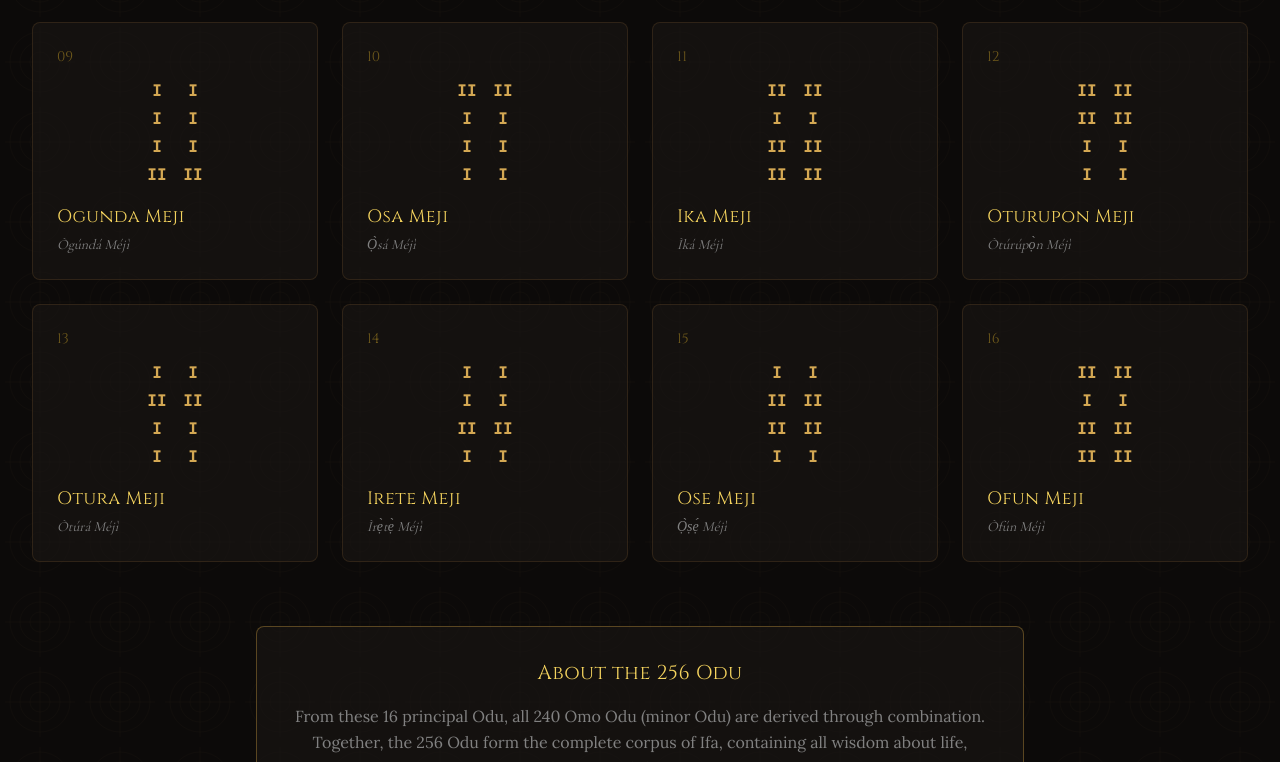
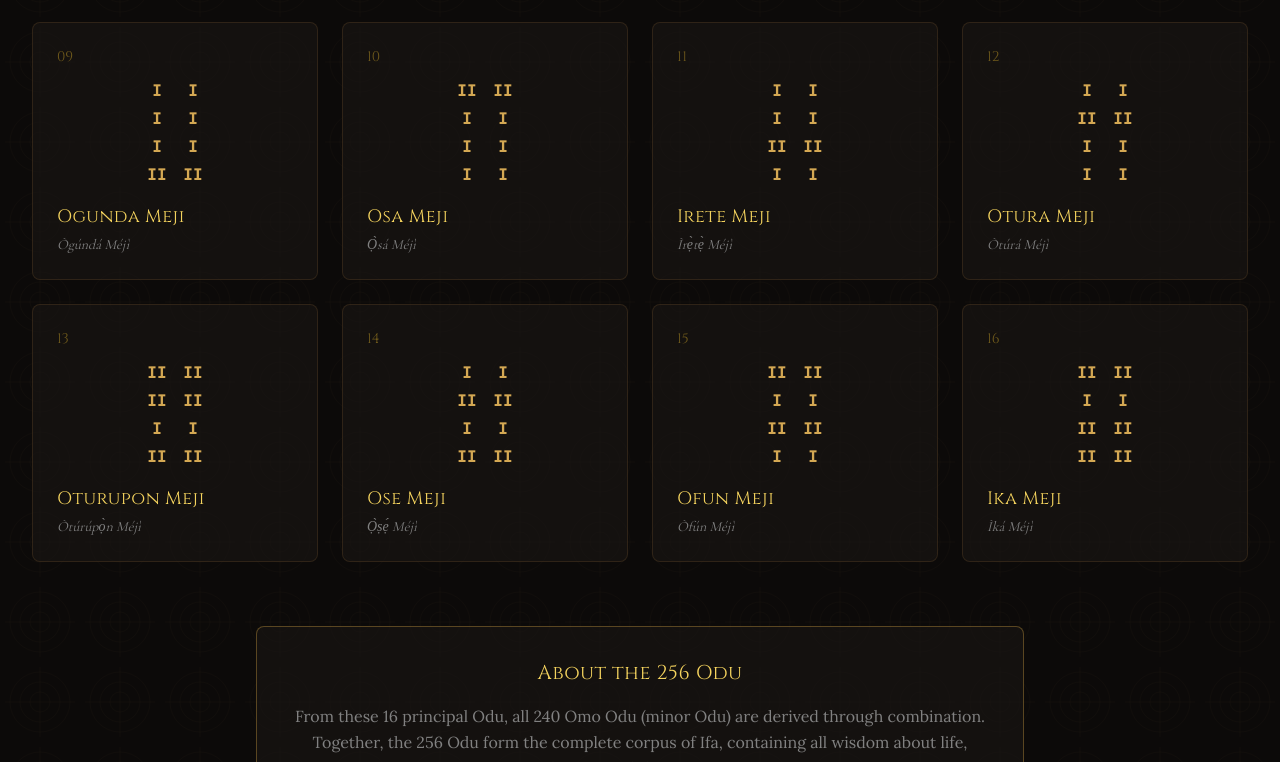
Before and after one commit to devsiten/love, a Next.js app: page /en/orunmila in a window 1280 px wide. Shown: the part 2228-2990 px from the top of the page. Built offline with nearby package versions, Linux system fonts and the light colour scheme; no server answers.

Commit message:
Fix Odu signs (all 16 correct), add Babalawo translation for Yoruba

```diff
--- a/app/[locale]/about/page.tsx
+++ b/app/[locale]/about/page.tsx
@@ -56,7 +56,7 @@ export default function AboutPage() {
                     priority
                   />
                 </div>
-                <p className="font-display text-gold-500 text-sm tracking-wider mt-4 text-center">IFA PRIEST OJUADE KABIR</p>
+                <p className="font-display text-gold-500 text-sm tracking-wider mt-4 text-center">{t('ifaPriest')}</p>
               </div>
             </div>
           </div>
--- a/app/[locale]/orunmila/page.tsx
+++ b/app/[locale]/orunmila/page.tsx
@@ -15,21 +15,21 @@ export async function generateMetadata({ params }: { params: Promise<{ locale: s
 // The 16 Principal Odu (Oju Odu / Olodu)
 const oduMeji = [
   { name: 'Eji Ogbe', yoruba: 'Èjì Ogbè', signs: [['I', 'I'], ['I', 'I'], ['I', 'I'], ['I', 'I']] },
-  { name: 'Oyeku Meji', yoruba: 'Òyěkú Méjì', signs: [['II', 'II'], ['I', 'I'], ['II', 'II'], ['I', 'I']] },
+  { name: 'Oyeku Meji', yoruba: 'Òyěkú Méjì', signs: [['II', 'II'], ['II', 'II'], ['II', 'II'], ['II', 'II']] },
   { name: 'Iwori Meji', yoruba: 'Ìwòrì Méjì', signs: [['II', 'II'], ['I', 'I'], ['I', 'I'], ['II', 'II']] },
   { name: 'Odi Meji', yoruba: 'Òdí Méjì', signs: [['I', 'I'], ['II', 'II'], ['II', 'II'], ['I', 'I']] },
   { name: 'Irosun Meji', yoruba: 'Ìròsùn Méjì', signs: [['I', 'I'], ['I', 'I'], ['II', 'II'], ['II', 'II']] },
-  { name: 'Owonrin Meji', yoruba: 'Òwónrín Méjì', signs: [['II', 'II'], ['I', 'I'], ['I', 'I'], ['II', 'II']] },
-  { name: 'Obara Meji', yoruba: 'Ọ̀bàrà Méjì', signs: [['I', 'I'], ['I', 'I'], ['II', 'II'], ['II', 'II']] },
-  { name: 'Okanran Meji', yoruba: 'Ọ̀kànràn Méjì', signs: [['II', 'II'], ['II', 'II'], ['I', 'I'], ['II', 'II']] },
+  { name: 'Owonrin Meji', yoruba: 'Òwónrín Méjì', signs: [['II', 'II'], ['II', 'II'], ['I', 'I'], ['I', 'I']] },
+  { name: 'Obara Meji', yoruba: 'Ọ̀bàrà Méjì', signs: [['I', 'I'], ['II', 'II'], ['II', 'II'], ['II', 'II']] },
+  { name: 'Okanran Meji', yoruba: 'Ọ̀kànràn Méjì', signs: [['II', 'II'], ['II', 'II'], ['II', 'II'], ['I', 'I']] },
   { name: 'Ogunda Meji', yoruba: 'Ògúndá Méjì', signs: [['I', 'I'], ['I', 'I'], ['I', 'I'], ['II', 'II']] },
   { name: 'Osa Meji', yoruba: 'Ọ̀sá Méjì', signs: [['II', 'II'], ['I', 'I'], ['I', 'I'], ['I', 'I']] },
+  { name: 'Irete Meji', yoruba: 'Ìrẹ̀tẹ̀ Méjì', signs: [['I', 'I'], ['I', 'I'], ['II', 'II'], ['I', 'I']] },
+  { name: 'Otura Meji', yoruba: 'Òtúrá Méjì', signs: [['I', 'I'], ['II', 'II'], ['I', 'I'], ['I', 'I']] },
+  { name: 'Oturupon Meji', yoruba: 'Òtúrúpọ̀n Méjì', signs: [['II', 'II'], ['II', 'II'], ['I', 'I'], ['II', 'II']] },
+  { name: 'Ose Meji', yoruba: 'Ọ̀ṣẹ́ Méjì', signs: [['I', 'I'], ['II', 'II'], ['I', 'I'], ['II', 'II']] },
+  { name: 'Ofun Meji', yoruba: 'Òfún Méjì', signs: [['II', 'II'], ['I', 'I'], ['II', 'II'], ['I', 'I']] },
   { name: 'Ika Meji', yoruba: 'Ìká Méjì', signs: [['II', 'II'], ['I', 'I'], ['II', 'II'], ['II', 'II']] },
-  { name: 'Oturupon Meji', yoruba: 'Òtúrúpọ̀n Méjì', signs: [['II', 'II'], ['II', 'II'], ['I', 'I'], ['I', 'I']] },
-  { name: 'Otura Meji', yoruba: 'Òtúrá Méjì', signs: [['I', 'I'], ['II', 'II'], ['I', 'I'], ['I', 'I']] },
-  { name: 'Irete Meji', yoruba: 'Ìrẹ̀tẹ̀ Méjì', signs: [['I', 'I'], ['I', 'I'], ['II', 'II'], ['I', 'I']] },
-  { name: 'Ose Meji', yoruba: 'Ọ̀ṣẹ́ Méjì', signs: [['I', 'I'], ['II', 'II'], ['II', 'II'], ['I', 'I']] },
-  { name: 'Ofun Meji', yoruba: 'Òfún Méjì', signs: [['II', 'II'], ['I', 'I'], ['II', 'II'], ['II', 'II']] },
 ];
 
 export default function OrunmilaPage() {
--- a/app/[locale]/page.tsx
+++ b/app/[locale]/page.tsx
@@ -66,7 +66,7 @@ export default function HomePage() {
                 priority
               />
             </div>
-            <p className="font-display text-gold-500 text-sm tracking-wider mt-4">IFA PRIEST OJUADE KABIR</p>
+            <p className="font-display text-gold-500 text-sm tracking-wider mt-4">{t('ifaPriest')}</p>
           </div>
 
           {/* Registration Badge */}
--- a/messages/en.json
+++ b/messages/en.json
@@ -16,6 +16,7 @@
     "cta": "Book Consultation",
     "learnMore": "Discover Ifa",
     "reg": "CAC REG NO: 7053384",
+    "ifaPriest": "IFA PRIEST OJUADE KABIR",
     "services": {
       "title": "Our Sacred Services",
       "subtitle": "WHAT WE OFFER",
@@ -75,6 +76,7 @@
       "subtitle": "TRADITIONAL ATTIRE"
     },
     "location": "Ijan Ekiti, Ekiti State, Nigeria",
+    "ifaPriest": "IFA PRIEST OJUADE KABIR",
     "cta": "Contact Us"
   },
   "services": {
--- a/messages/yo.json
+++ b/messages/yo.json
@@ -16,6 +16,7 @@
     "cta": "Ṣètò Ìpàdé",
     "learnMore": "Mọ̀ Nípa Ifá",
     "reg": "CAC REG NO: 7053384",
+    "ifaPriest": "BABALAWO OJUADE KABIR",
     "services": {
       "title": "Àwọn Iṣẹ́ Mímọ́ Wa",
       "subtitle": "OHUN TÍ A Ń PÈSÈ",
@@ -75,6 +76,7 @@
       "subtitle": "AṢỌKÈ ÀTỌWỌDỌWỌ"
     },
     "location": "Ijan Ekiti, Ìpínlẹ̀ Èkìtì, Nàìjíríà",
+    "ifaPriest": "BABALAWO OJUADE KABIR",
     "cta": "Kànsí Wa"
   },
   "services": {
```
